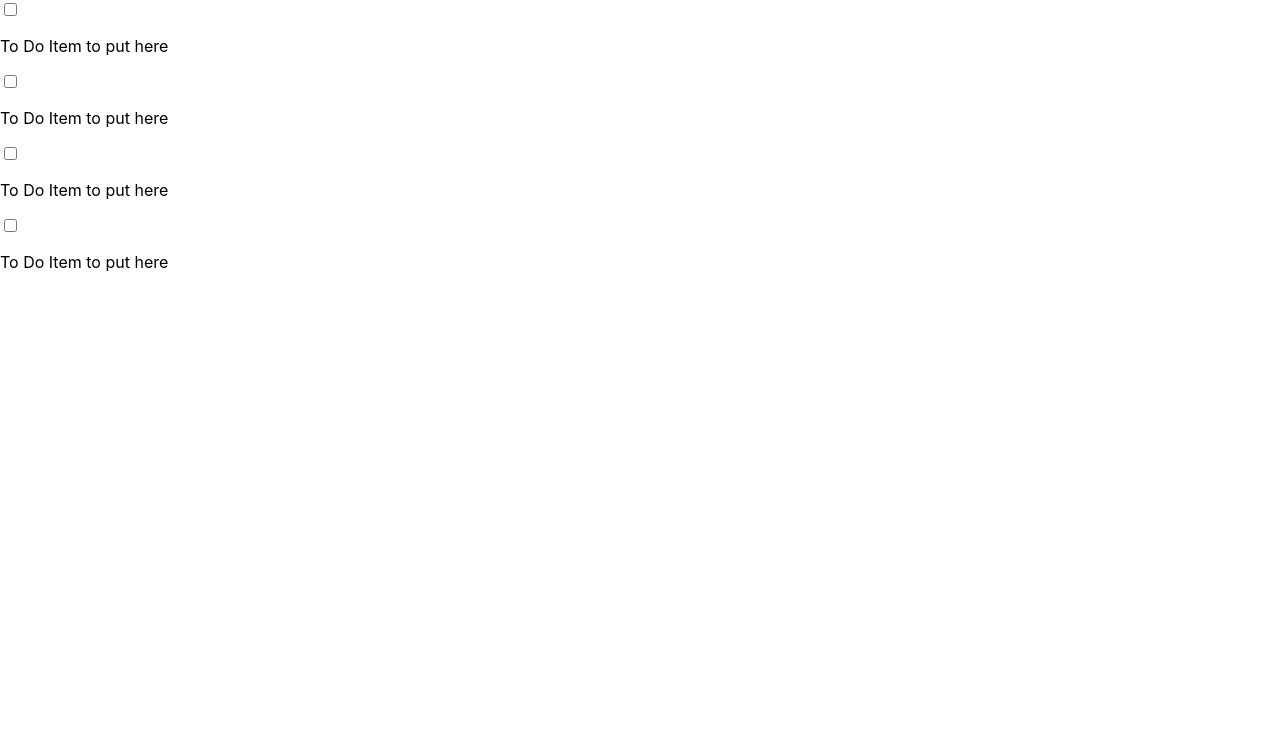
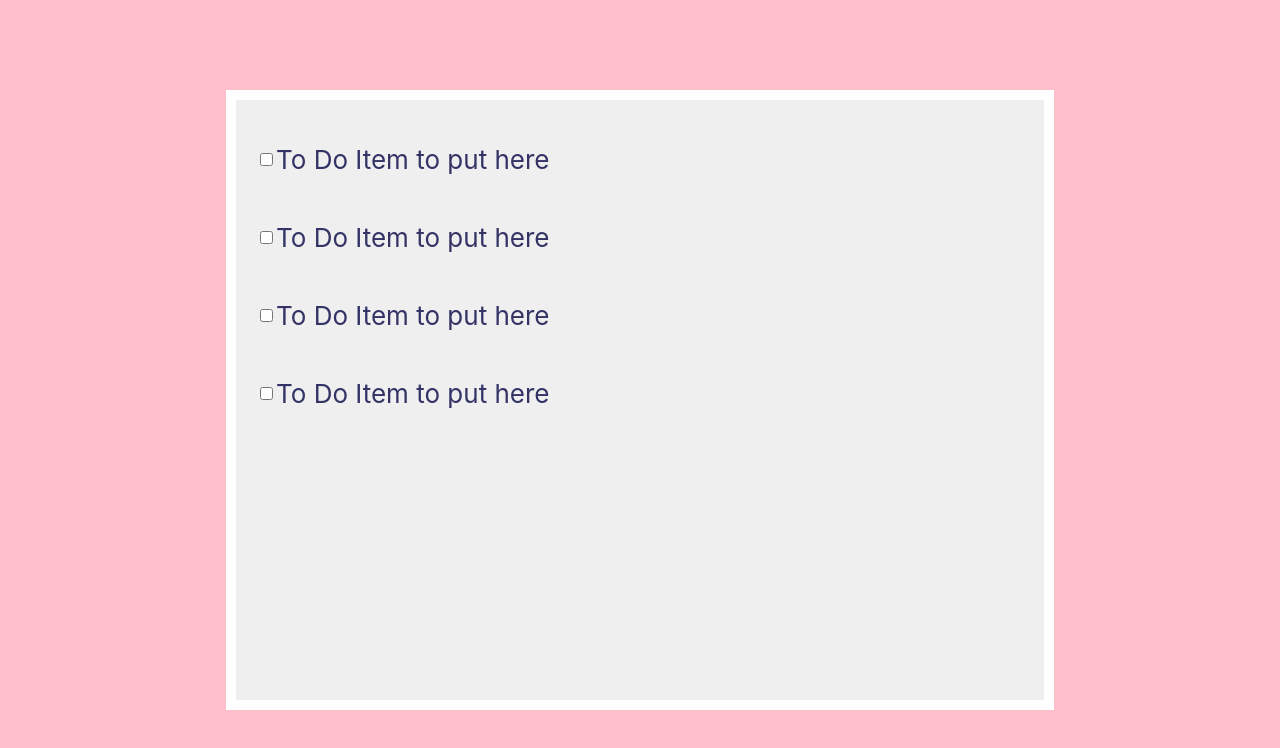
Before and after one commit to mmmfang/react-to-do, a React (Create React App) app: page / in a window 1280 px wide. Shown: the top 748 px of the page. Built offline with nearby package versions, Linux system fonts and the light colour scheme.

Commit message:
begin styling todo list

```diff
--- a/src/App.css
+++ b/src/App.css
@@ -8,7 +8,7 @@
 }
 
 .App-header {
-  background-color: #282c34;
+  background-color:pink;
   min-height: 100vh;
   display: flex;
   flex-direction: column;
@@ -17,3 +17,19 @@
   font-size: calc(10px + 2vmin);
   color: white;
 }
+
+.to-do-item {
+  display:flex;
+  flex-direction: row;
+  height:3em;
+  align-items:center;
+  color:#333366;
+}
+
+.to-do-list-bg {
+  min-height:70vh;
+  background-color:#efefef;
+  border: 10px solid #FFF;
+  min-width:60vw;
+  padding:20px;
+}
--- a/src/App.js
+++ b/src/App.js
@@ -4,11 +4,13 @@ import ToDoItem from './components/ToDoItem'
 
 function App() {
   return (
-    <div>
+    <div className="App-header">
+      <div className="to-do-list-bg">
         <ToDoItem />
         <ToDoItem />
         <ToDoItem />
         <ToDoItem />
+      </div>
     </div>
   );
 }
```
